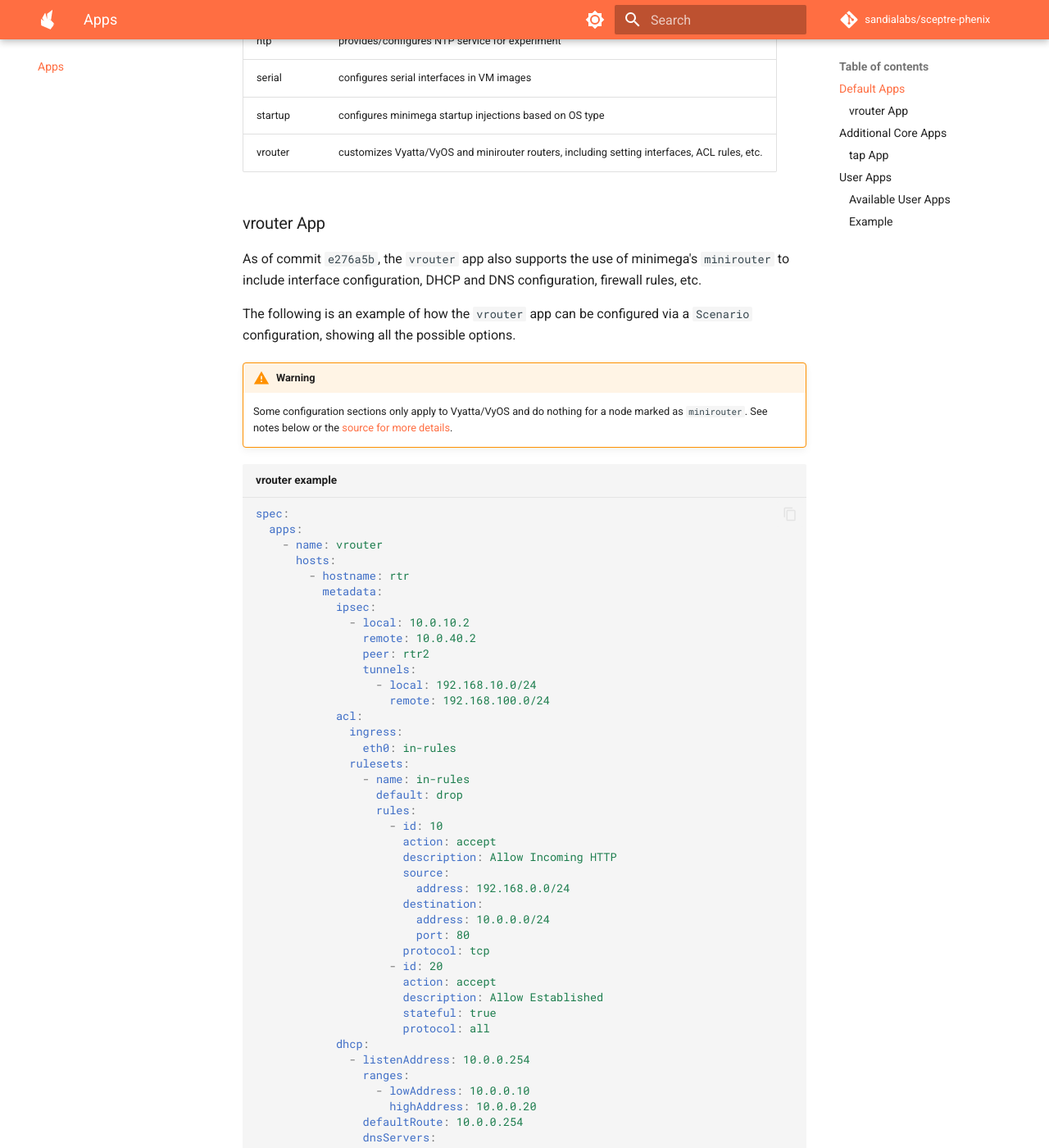
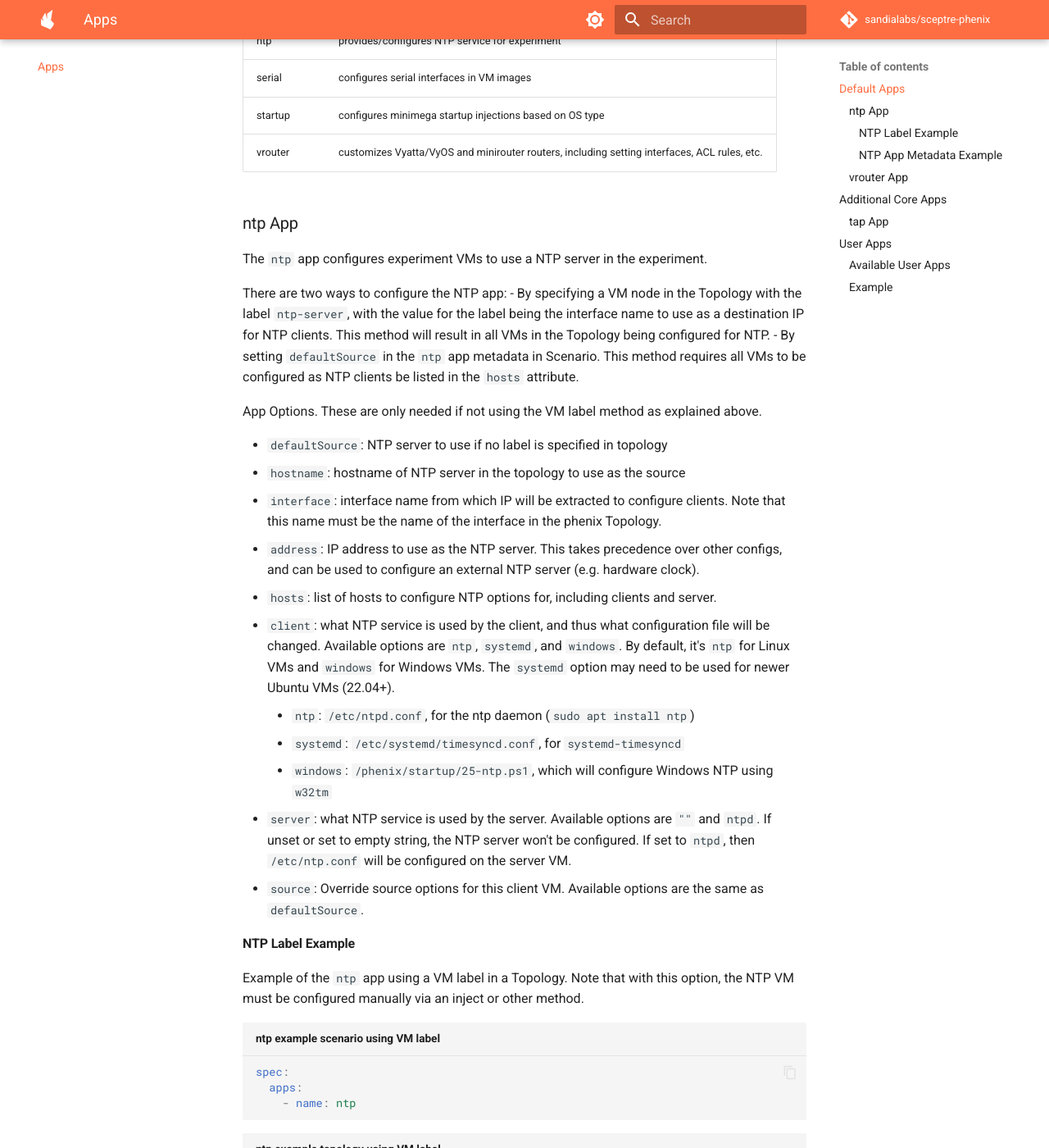
Before and after one commit to sandialabs/sceptre-phenix-docs, an MkDocs documentation site: the page built from docs/apps.md, in a window 1280 px wide and 1400 px high, scrolled down 496 px. Shown: the whole window at 82% size. Built offline with MkDocs 1.6.1 and Material for MkDocs 9.7.7, drawn with Linux system fonts in a browser that asks for light colours; comment, search, counter and statistics services are not loaded; the version menu is left out; some of the changed text lies outside the part shown.

Commit message:
doc: add ntp app documentation

````diff
--- a/docs/apps.md
+++ b/docs/apps.md
@@ -17,6 +17,127 @@ their `running` stage only when manually triggered by the user.
 | serial  | configures serial interfaces in VM images                                                    |
 | startup | configures minimega startup injections based on OS type                                      |
 | vrouter | customizes Vyatta/VyOS and minirouter routers, including setting interfaces, ACL rules, etc. |
+
+### ntp App
+
+The `ntp` app configures experiment VMs to use a NTP server in the experiment.
+
+There are two ways to configure the NTP app:
+- By specifying a VM node in the Topology with the label `ntp-server`, with the value for the label being the interface name to use as a destination IP for NTP clients. This method will result in all VMs in the Topology being configured for NTP.
+- By setting `defaultSource` in the `ntp` app metadata in Scenario. This method requires all VMs to be configured as NTP clients be listed in the `hosts` attribute.
+
+App Options. These are only needed if not using the VM label method as explained above.
+
+- `defaultSource`: NTP server to use if no label is specified in topology
+  - `hostname`: hostname of NTP server in the topology to use as the source
+  - `interface`: interface name from which IP will be extracted to configure clients. Note that this name must be the name of the interface in the phenix Topology.
+  - `address`: IP address to use as the NTP server. This takes precedence over other configs, and can be used to configure an external NTP server (e.g. hardware clock).
+- `hosts`: list of hosts to configure NTP options for, including clients and server.
+  - `client`: what NTP service is used by the client, and thus what configuration file will be changed. Available options are `ntp`, `systemd`, and `windows`. By default, it's `ntp` for Linux VMs and `windows` for Windows VMs. The `systemd` option may need to be used for newer Ubuntu VMs (22.04+).
+    - `ntp`: `/etc/ntpd.conf`, for the ntp daemon (`sudo apt install ntp`)
+    - `systemd`: `/etc/systemd/timesyncd.conf`, for `systemd-timesyncd`
+    - `windows`: `/phenix/startup/25-ntp.ps1`, which will configure Windows NTP using `w32tm`
+  - `server`: what NTP service is used by the server. Available options are `""` and `ntpd`. If unset or set to empty string, the NTP server won't be configured. If set to `ntpd`, then `/etc/ntp.conf` will be configured on the server VM.
+  - `source`: Override source options for this client VM. Available options are the same as `defaultSource`.
+
+#### NTP Label Example
+
+Example of the `ntp` app using a VM label in a Topology.
+Note that with this option, the NTP VM must be configured manually via an inject or other method.
+
+```yaml title="ntp example scenario using VM label"
+spec:
+  apps:
+    - name: ntp
+```
+
+```yaml title="ntp example topology using VM label"
+spec:
+  nodes:
+    - general:
+        description: Network Time server
+        hostname: ntp
+      labels:
+        ntp-server: eth0  # this tells ntp app to use eth0 on this VM
+      hardware:
+        drives:
+          - image: bennu.qc2
+        os_type: linux
+      network:
+        interfaces:
+          - address: 172.17.0.11
+            gateway: 172.17.0.1
+            mask: 24
+            name: eth0
+            proto: static
+            type: ethernet
+            vlan: example
+          - address: 172.16.1.14
+            gateway: 172.16.1.1
+            mask: 16
+            name: mgmt
+            proto: static
+            type: ethernet
+            vlan: MGMT
+```
+
+#### NTP App Metadata Example
+
+Example of the `ntp` app using app metadata to configure the server and clients.
+
+```yaml title="ntp example scenario with app metadata"
+spec:
+  apps:
+    - name: ntp
+      metadata:
+        defaultSource:
+          hostname: ntp-server
+          interface: eth0
+          address: 172.17.0.11
+      hosts:
+        - hostname: ntp-server
+          metadata:
+            server: ntpd
+        - hostname: ntpd-host
+          metadata:
+            client: ntp
+        - hostname: systemd-host
+          metadata:
+            client: systemd
+        - hostname: windows-host
+          metadata:
+            client: windows
+            source:
+              address: 172.16.1.14
+```
+
+```yaml title="ntp example topology with app metadata"
+spec:
+  nodes:
+    - general:
+        description: Network Time server
+        hostname: ntp
+      hardware:
+        drives:
+          - image: bennu.qc2
+        os_type: linux
+      network:
+        interfaces:
+          - address: 172.17.0.11
+            gateway: 172.17.0.1
+            mask: 24
+            name: eth0
+            proto: static
+            type: ethernet
+            vlan: example
+          - address: 172.16.1.14
+            gateway: 172.16.1.1
+            mask: 16
+            name: mgmt
+            proto: static
+            type: ethernet
+            vlan: MGMT
+```
 
 ### vrouter App
 
````
